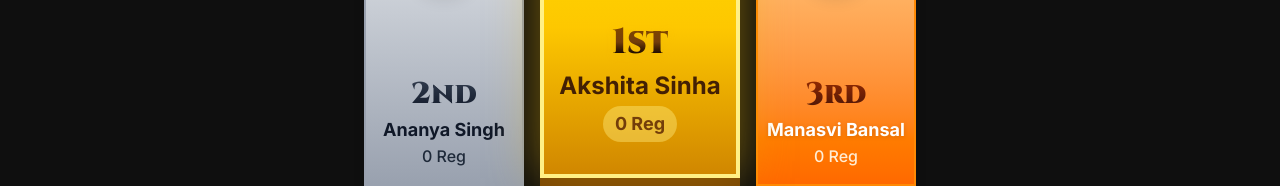
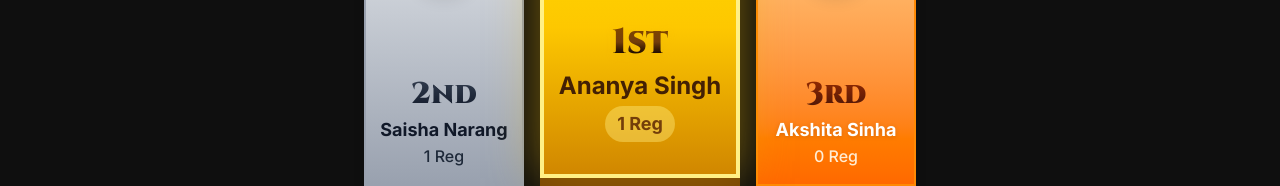
Before and after one commit to Akshatsah04/jcs-reg-count, a React (Vite) app: page / in a window 1280 px wide. Shown: the part 474-660 px from the top of the page. Built offline with nearby package versions, Linux system fonts and the light colour scheme.

Commit message:
update 3

```diff
--- a/src/data/jcs.js
+++ b/src/data/jcs.js
@@ -1,6 +1,6 @@
 export const JUNIOR_COMMITTEE_MEMBERS = [
   { name: "Akshita Sinha", registrations: 0 },
-  { name: "Ananya Singh", registrations: 0 },
+  { name: "Ananya Singh", registrations: 1 },
   { name: "Manasvi Bansal", registrations: 0 },
   { name: "Nehal Sharma", registrations: 0 },
   { name: "Rupashi Jain", registrations: 0 },
@@ -29,7 +29,7 @@ export const JUNIOR_COMMITTEE_MEMBERS = [
   { name: "Munira Shabbir Dairkee", registrations: 0 },
   { name: "Khanak", registrations: 0 },
   { name: "Kiana Agarwal", registrations: 0 },
-  { name: "Saisha Narang", registrations: 0 },
+  { name: "Saisha Narang", registrations: 1 },
   { name: "Sharvika Shekhar Muley", registrations: 0 },
   { name: "Shivanshi", registrations: 0 },
   { name: "Tanish Gupta", registrations: 0 },
```
